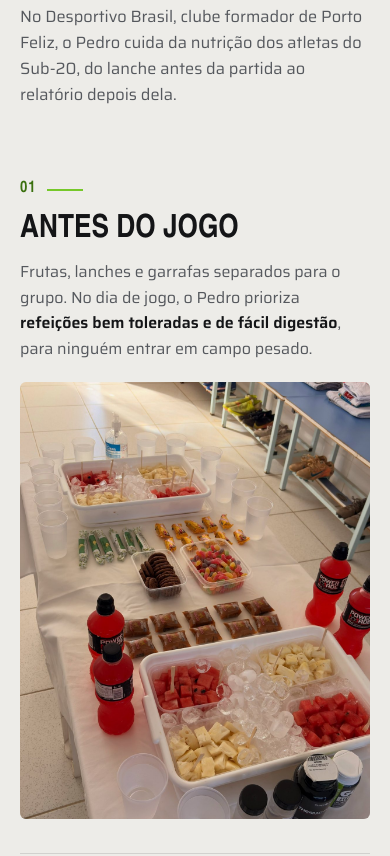
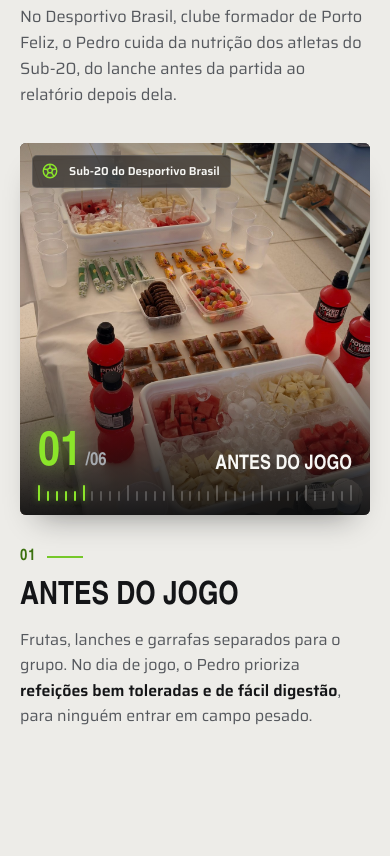
Before and after one commit to Theo-Teix/pedro-salvadori, a plain HTML site: page index.html in a window 390 px wide. Shown: the part 1408-2264 px from the top of the page. Drawn offline with Linux system fonts and the light colour scheme; a web font is replaced by a local one.

Commit message:
Add files via upload

```diff
--- a/index.html
+++ b/index.html
@@ -380,15 +380,28 @@ ul,ol{padding:0;list-style:none}
   .abertura::before{inset:42% 0 0 0}
   .quadro{justify-self:stretch;width:100%;max-width:520px}
   .foto-hero{max-height:none}
-  .v1{left:12px;bottom:14px}.v2{right:12px;top:14px}
+  .v1{left:12px;bottom:14px}.v2{top:auto;right:auto;left:12px;bottom:80px}
   .quadro::before{left:-10px}
   .cabeca,.av-topo,.met-grade,.local,.car-grade,.ag-grade{grid-template-columns:minmax(0,1fr)}
   .jornada{grid-template-columns:minmax(0,1fr)}
-  .palco{display:none}
-  .etapa,.etapa:first-child,.etapa:last-child{min-height:0;padding:34px 0;justify-content:flex-start}
-  .js .etapa{opacity:1}
-  .etapa figure{display:block;margin-top:20px;border-radius:6px;overflow:hidden;aspect-ratio:4/5;background:var(--concreto)}
-  .etapa figure img{width:100%;height:100%;object-fit:cover}
+  .jornada{gap:0}
+  .palco{top:84px;height:44svh;min-height:280px;max-height:460px;z-index:3;box-shadow:0 18px 30px -18px rgba(13,14,15,.45)}
+  .fase{padding:16px 18px 14px}
+  .fase-n{font-size:3rem}
+  .fase-nome{font-size:1.25rem}
+  .fase .regua{margin-top:10px;height:16px}
+  .fase .regua i{height:10px}.fase .regua i:nth-child(5n+1){height:16px}
+  .selo-clube{top:12px;left:12px;font-size:.72rem;padding:6px 10px 6px 8px}
+  .etapa,.etapa:first-child,.etapa:last-child{min-height:52svh;padding:28px 0;justify-content:flex-start}
+  .etapa:first-child{padding-top:30px}
+  .etapa:last-child{min-height:60svh}
+  .etapa h3{font-size:2rem}
+  .etapa figure{display:none}
+  .esteira{-webkit-mask-image:none;mask-image:none;overflow-x:auto;scroll-snap-type:x mandatory;scrollbar-width:none;padding:4px var(--gut) 18px;scroll-padding:0 var(--gut);gap:12px;-webkit-overflow-scrolling:touch;overscroll-behavior-x:contain}
+  .esteira::-webkit-scrollbar{display:none}
+  .fileira,.fileira.volta{animation:none;width:max-content;gap:12px;padding-right:var(--gut)}
+  .fileira [aria-hidden=true]{display:none}
+  .fileira blockquote{width:min(80vw,340px);scroll-snap-align:start}
   .met-foto{min-height:0;aspect-ratio:4/5}
   .seujogo{grid-template-columns:minmax(0,1fr)}
   .sj-abas{display:grid;grid-template-columns:repeat(2,minmax(0,1fr))}
@@ -416,7 +429,6 @@ ul,ol{padding:0;list-style:none}
   .placa.larga{grid-template-columns:minmax(0,1fr)}
   .placa.larga .tag{text-align:left}
   .rodape .grade{grid-template-columns:minmax(0,1fr)}
-  .fileira blockquote{width:300px}
   .vidro{padding:10px 12px 10px 10px}
   .vidro .ic{width:32px;height:32px}
   .relogio{gap:18px}
@@ -888,7 +900,7 @@ ul,ol{padding:0;list-style:none}
   }
   var ioEtapa = new IntersectionObserver(function(es){
     es.forEach(function(e){ if (e.isIntersecting) irPara(Array.prototype.indexOf.call(etapas, e.target)); });
-  }, {rootMargin:'-45% 0px -45% 0px'});
+  }, {rootMargin: matchMedia('(max-width:960px)').matches ? '-72% 0px -27% 0px' : '-45% 0px -45% 0px'});
   etapas.forEach(function(e){ ioEtapa.observe(e); });
   irPara(0);
 
```
Also changed, not shown: 1 other file.
